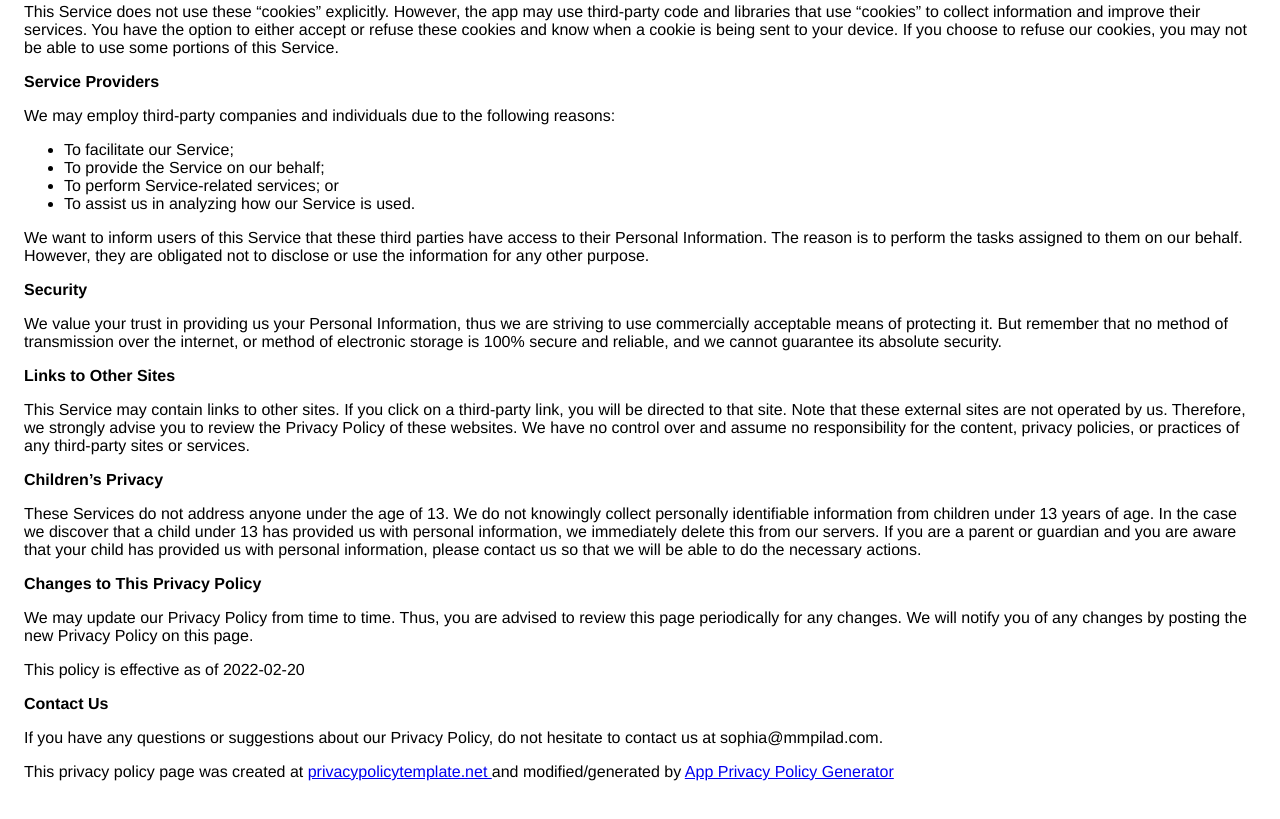
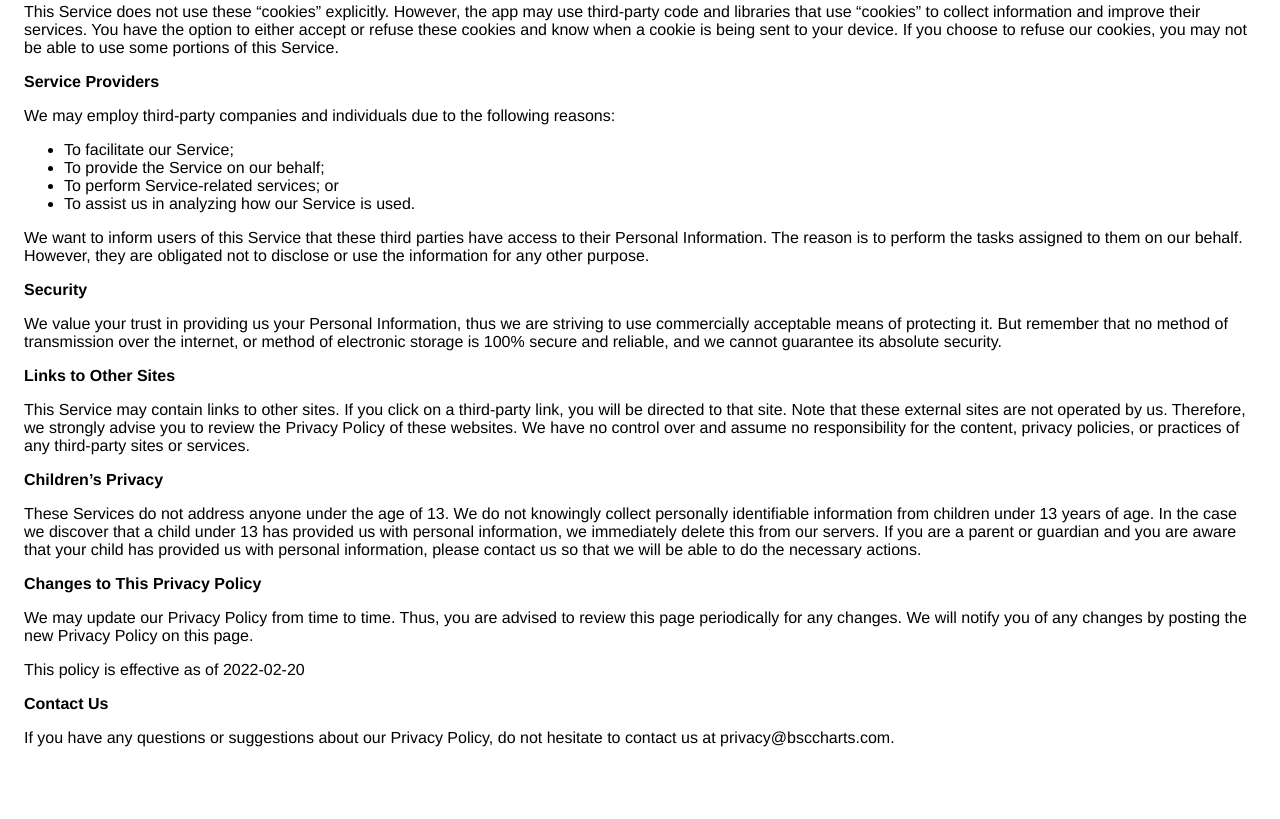
Before and after one commit to bsccoinsc/privacy, a plain HTML site: page index.html in a window 1280 px wide. Shown: the part 623-1442 px from the top of the page. After the commit the page ends 1410 px from the top, so only its background shows below. Drawn offline with Linux system fonts and the light colour scheme.

Commit message:
Update index.html

```diff
--- a/index.html
+++ b/index.html
@@ -103,7 +103,7 @@
                   this page.
                 </p> <p>This policy is effective as of 2022-02-20</p> <p><strong>Contact Us</strong></p> <p>
                   If you have any questions or suggestions about our
-                  Privacy Policy, do not hesitate to contact us at sophia@mmpilad.com.
-                </p> <p>This privacy policy page was created at <a href="https://privacypolicytemplate.net" target="_blank" rel="noopener noreferrer">privacypolicytemplate.net </a>and modified/generated by <a href="https://app-privacy-policy-generator.nisrulz.com/" target="_blank" rel="noopener noreferrer">App Privacy Policy Generator</a></p>
+                  Privacy Policy, do not hesitate to contact us at privacy@bsccharts.com.
+
     </body>
     </html>
```
